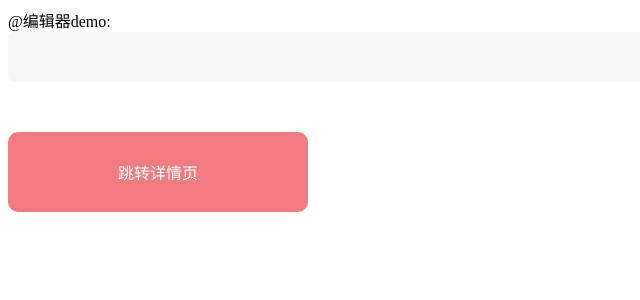
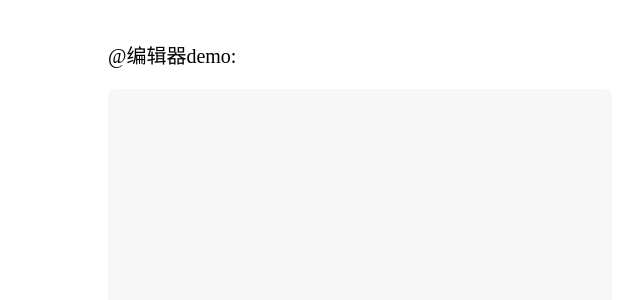
Before and after one commit to MrHGJ/at-mentions, a React app: page / in a window 1280 px wide. Shown: the top 300 px of the page, without its empty margins (0-640 px from the left). Built offline with nearby package versions, Linux system fonts and the light colour scheme.

Commit message:
feat: 添加基础api;去除无用代码

```diff
--- a/src/components/at-mentions/index.scss
+++ b/src/components/at-mentions/index.scss
@@ -18,7 +18,7 @@
     outline: none;
   }
 
-  &__input {
+  &__editor {
     padding: 12px;
     line-height: 22px;
     border: none;
--- a/src/components/at-mentions/index.tsx
+++ b/src/components/at-mentions/index.tsx
@@ -1,11 +1,60 @@
-import React from 'react'
+import React, { useRef, useState } from 'react'
+import { IMention, IPerson } from './types'
 
 import './index.scss'
 
-export const AtMentions = () => {
+interface IProps {
+  value: string
+  mentions?: IMention[]
+  className?: string
+  placeholder?: string
+  maxLength?: number
+  minHeight?: number
+  onChange: (value: string, mentions: IMention[]) => void
+  onFocus?: () => void
+  onBlur?: () => void
+  onCallBackRefAndRange?: (ref, range) => void
+}
+
+export const AtMentions = (props: IProps) => {
+  const {
+    value,
+    mentions = [],
+    className = '',
+    placeholder = '',
+    maxLength = -1,
+    minHeight = -1,
+    onChange = () => {},
+    onFocus = () => {},
+    onBlur = () => {},
+    onCallBackRefAndRange = () => {},
+  } = props
+
+  // 是否展示选人弹窗
+  const [showDialog, setShowDialog] = useState(false)
+  const [personList, setPersonList] = useState<IPerson[]>([])
+  const [dialogPosition, setDialogPosition] = useState({ x: 0, y: 0 })
+  // 选人弹窗当前选中的人
+  const [activeIndex, setActiveIndex] = useState(0)
+  // @字符后的关键字，用于搜索人员列表
+  const [searchKey, setSearchKey] = useState('')
+  // 编辑器是否已初始化过
+  const [isInit, setIsInit] = useState(false)
+  // 编辑器的ref
+  const editorRef = useRef<HTMLDivElement>(null)
+  // 记录编辑器光标的位置
+  const editorRange = useRef(null)
+  // 记录input文本内容
+  const [inputStr, setInputStr] = useState(value)
+
   return (
-    <div className='at-mentions'>
-      <div className='at-mentions__input' contentEditable></div>
+    <div className={`at-mentions ${className}`}>
+      <div
+        className='at-mentions__editor'
+        style={{ minHeight: minHeight > 0 ? minHeight : 'auto' }}
+        ref={editorRef}
+        contentEditable
+      ></div>
     </div>
   )
 }
--- a/src/index.html
+++ b/src/index.html
@@ -5,7 +5,7 @@
     <link rel="shortcut icon" href="/static/favicon.png" type="image/x-icon" />
     <link rel="bookmark" href="/static/favicon.png" type="image/x-icon" />
     <meta name="viewport" content="width=device-width, initial-scale=1.0" />
-    <title>开发脚手架</title>
+    <title>at-mentions</title>
   </head>
   <body>
     <div id="root"></div>
--- a/src/routes/index.tsx
+++ b/src/routes/index.tsx
@@ -1,6 +1,5 @@
 import React from 'react'
 import { Route, Switch, HashRouter } from 'react-router-dom'
-import Detail from '@/views/detail'
 import Home from '@/views/home'
 
 const CoreRouter = () => {
@@ -8,7 +7,6 @@ const CoreRouter = () => {
     <HashRouter>
       <Switch>
         <Route exact path='/' component={Home} />
-        <Route exact path='/detail' component={Detail} />
       </Switch>
     </HashRouter>
   )
--- a/src/views/detail/index.scss
+++ /dev/null
@@ -1,16 +0,0 @@
-.detail {
-  display: flex;
-  flex-direction: column;
-
-  .button {
-    display: flex;
-    align-items: center;
-    justify-content: center;
-    margin-top: 50px;
-    width: 300px;
-    height: 80px;
-    border-radius: 10px;
-    color: #fff;
-    background: #f07c82;
-  }
-}
--- a/src/views/detail/index.tsx
+++ /dev/null
@@ -1,22 +0,0 @@
-import React from 'react'
-import { useHistory } from 'react-router-dom'
-import './index.scss'
-
-function Detail() {
-  const history = useHistory()
-  return (
-    <div className='detail'>
-      这是详情页
-      <div
-        className='button'
-        onClick={() => {
-          history.goBack()
-        }}
-      >
-        回到首页
-      </div>
-    </div>
-  )
-}
-
-export default Detail
--- a/src/views/home/index.scss
+++ b/src/views/home/index.scss
@@ -1,16 +1,14 @@
 .home {
   display: flex;
   flex-direction: column;
+  margin: 40px 100px;
 
-  .button {
-    display: flex;
-    align-items: center;
-    justify-content: center;
-    margin-top: 50px;
-    width: 300px;
-    height: 80px;
-    border-radius: 10px;
-    color: #fff;
-    background: #f07c82;
+  &__title {
+    font-size: 20px;
+    margin-bottom: 20px;
+  }
+
+  &__at {
+    width: 500px;
   }
 }
--- a/src/views/home/index.tsx
+++ b/src/views/home/index.tsx
@@ -4,19 +4,10 @@ import { AtMentions } from '@/components/at-mentions'
 import './index.scss'
 
 function Home() {
-  const history = useHistory()
   return (
     <div className='home'>
-      <div>@编辑器demo:</div>
-      <AtMentions />
-      <div
-        className='button'
-        onClick={() => {
-          history.push('detail')
-        }}
-      >
-        跳转详情页
-      </div>
+      <div className='home__title'>@编辑器demo:</div>
+      <AtMentions className='home__at' minHeight={200} />
     </div>
   )
 }
```
